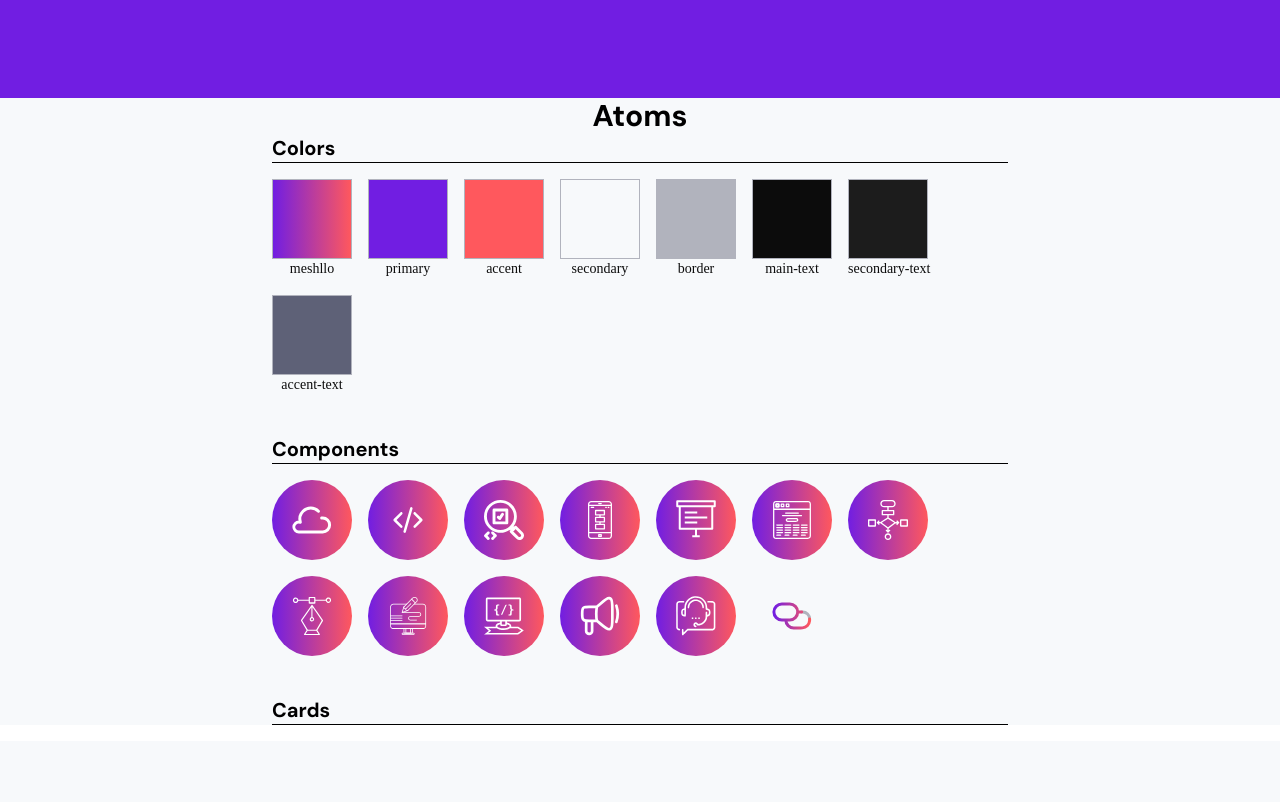
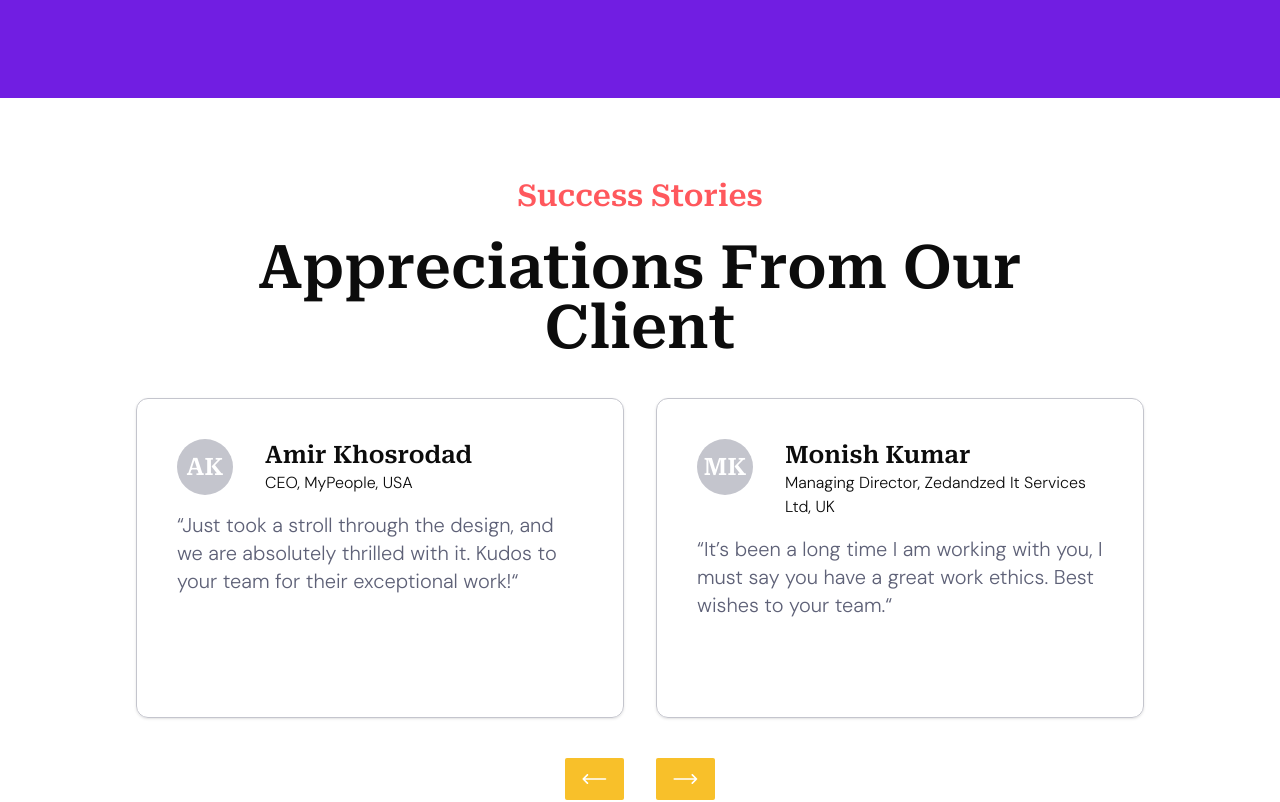
Before and after one commit to nazmuldipu/meshllo, a Next.js app: page / in a window 1280 px wide. Shown: the part 5760-6562 px from the top of the page. Built offline with nearby package versions, Linux system fonts and the light colour scheme.

Commit message:
feedback added

```diff
--- /dev/null
+++ b/src/components/icons/LeftIcon.tsx
@@ -0,0 +1,25 @@
+import React from "react";
+
+interface Props {
+  [key: string]: any;
+}
+
+export default function LeftIcon(props: Props): JSX.Element {
+  const { pathClassName, ...rest } = props;
+  return (
+    <svg
+      fill="none"
+      viewBox="0 0 29 12"
+      {...rest}
+      xmlns="http://www.w3.org/2000/svg"
+    >
+      <path
+        className={pathClassName ? `stroke-current ${pathClassName}` : ""}
+        d="M27.6667 6H1M1 6L6 1M1 6L6 11"
+        strokeWidth="2"
+        strokeLinecap="round"
+        strokeLinejoin="round"
+      />
+    </svg>
+  );
+}
--- /dev/null
+++ b/src/components/icons/RightIcon.tsx
@@ -0,0 +1,25 @@
+import React from "react";
+
+interface Props {
+  [key: string]: any;
+}
+
+export default function RightIcon(props: Props): JSX.Element {
+  const { pathClassName, ...rest } = props;
+  return (
+    <svg
+      fill="none"
+      viewBox="0 0 29 12"
+      {...rest}
+      xmlns="http://www.w3.org/2000/svg"
+    >
+      <path
+        className={pathClassName ? `stroke-current ${pathClassName}` : ""}
+        d="M1 6H27.6667M27.6667 6L22.6667 1M27.6667 6L22.6667 11"
+        strokeWidth="2"
+        strokeLinecap="round"
+        strokeLinejoin="round"
+      />
+    </svg>
+  );
+}
--- /dev/null
+++ b/src/components/molecules/FeedbackCard.tsx
@@ -0,0 +1,29 @@
+interface Props {
+  icon: string;
+  title: string;
+  subtitle: string;
+  text: string;
+}
+
+const FeedbackCard = ({ icon, title, subtitle, text }: Props) => {
+  return (
+    <div className="p-4 lg:p-10 border border-accent-light rounded-xl min-h-60 md:min-h-80 flex flex-col justify-start shadow">
+      <div className="flex gap-4 lg:gap-8">
+        <div className="w-10 md:w-14 h-10 md:h-14 bg-accent-light rounded-full font-serif text-lg md:text-2xl font-semibold text-white flex justify-center items-center flex-shrink-0">
+          {icon}
+        </div>
+        <div className="">
+          <h3 className="font-serif text-lg md:text-2xl font-semibold">
+            {title}
+          </h3>
+          <p className=" text-sm md:text-base font-light">{subtitle}</p>
+        </div>
+      </div>
+      <p className="pt-4 text-accent-text text-base md:text-xl font-light">
+        “{text}“
+      </p>
+    </div>
+  );
+};
+
+export default FeedbackCard;
--- /dev/null
+++ b/src/components/templates/feedback.tsx
@@ -0,0 +1,89 @@
+import { useRef } from "react";
+import Data from "@/data/data";
+import { Swiper, SwiperSlide } from "swiper/react";
+
+import ContentWrapper from "../molecules/ContentWrapper";
+import SectionHeader from "../molecules/SectionHeader";
+
+// Import Swiper styles
+import "swiper/css";
+import "swiper/css/navigation";
+
+import FeedbackCard from "../molecules/FeedbackCard";
+import SVGIcon from "../icons/SVGIcon";
+import RightIcon from "../icons/RightIcon";
+import LeftIcon from "../icons/LeftIcon";
+
+const Feedback = () => {
+  const data = Data.feedback;
+  const swiperRef = useRef();
+
+  return (
+    <ContentWrapper
+      background="bg-white text-main-text font-sans"
+      className="py-10 md:py-16 lg:py-20 "
+    >
+      <SectionHeader
+        title={data.title}
+        subtitle={data.subtitle}
+        details={data.details}
+        textAlignment="center"
+      />
+      <Swiper
+        ref={swiperRef}
+        slidesPerView={6}
+        breakpoints={{
+          0: {
+            slidesPerView: 1,
+          },
+          768: {
+            slidesPerView: 2,
+          },
+        }}
+        spaceBetween={16}
+        onBeforeInit={(swiper) => {
+          swiperRef.current = swiper;
+        }}
+        loop={true}
+        className="mySwiper"
+      >
+        {data.content.data.map((item, index) => (
+          <SwiperSlide key={item.title} className="p-2">
+            <FeedbackCard
+              icon={item.icon}
+              title={item.title}
+              subtitle={item.subtitle}
+              text={item.text}
+            />
+          </SwiperSlide>
+        ))}
+      </Swiper>
+      <div className="flex justify-center gap-8 text-white pt-8">
+        <button
+          onClick={() => swiperRef.current?.slidePrev()}
+          className="bg-tertiary rounded-sm p-4"
+        >
+          <SVGIcon
+            icon={LeftIcon}
+            width={27}
+            height={10}
+            pathClassName="text-white"
+          />
+        </button>
+        <button
+          onClick={() => swiperRef.current?.slideNext()}
+          className="bg-tertiary rounded-sm p-4"
+        >
+          <SVGIcon
+            icon={RightIcon}
+            width={27}
+            height={10}
+            pathClassName="text-white"
+          />
+        </button>
+      </div>
+    </ContentWrapper>
+  );
+};
+
+export default Feedback;
--- a/src/data/data.tsx
+++ b/src/data/data.tsx
@@ -235,6 +235,41 @@ const Data = {
       data: [],
     },
   },
+  feedback: {
+    title: "Appreciations From Our Client",
+    subtitle: "Success Stories",
+    details: "",
+    dialog: "",
+    content: {
+      header: "",
+      data: [
+        {
+          icon: "AK",
+          title: "Amir Khosrodad",
+          subtitle: "CEO, MyPeople, USA",
+          text: "Just took a stroll through the design, and we are absolutely thrilled with it. Kudos to your team for their exceptional work!",
+        },
+        {
+          icon: "MK",
+          title: "Monish Kumar",
+          subtitle: "Managing Director, Zedandzed It Services Ltd, UK",
+          text: "It’s been a long time I am working with you, I must say you have a great work ethics. Best wishes to your team.",
+        },
+        {
+          icon: "MA",
+          title: "Muammar Ahmad",
+          subtitle: "Managing Director, Zedandzed It Services Ltd, Bangladesh",
+          text: "Impressive services and hope to work with you guys again.",
+        },
+        {
+          icon: "TH",
+          title: "Touhid Hridoy",
+          subtitle: "CEO, Bistriti Architecture, Bangladesh",
+          text: "Great service and team. Love the work you did. Appreciate your professionalism.",
+        },
+      ],
+    },
+  },
   contact: {
     email: "support@meshllo.com",
     phone: "+8801912239643",
--- a/src/pages/index.tsx
+++ b/src/pages/index.tsx
@@ -1,5 +1,4 @@
 import Navbar from "@/components/templates/navbar";
-import Atoms from "@/components/templates/atoms";
 import Hero from "@/components/templates/hero";
 import Engagement from "@/components/templates/engagement";
 import Services from "@/components/templates/services";
@@ -7,6 +6,7 @@ import AboutUs from "@/components/templates/aboutUs";
 import Footer from "@/components/templates/footer";
 import Head from "next/head";
 import ContactUs from "@/components/templates/contactUs";
+import Feedback from "@/components/templates/feedback";
 
 export default function Home() {
   return (
@@ -19,9 +19,7 @@ export default function Home() {
       <Engagement />
       <Services />
       <AboutUs />
-      <div className="bg-secondary">
-        <Atoms />
-      </div>
+      <Feedback />
       <ContactUs />
       <Footer />
     </article>
--- a/src/styles/globals.css
+++ b/src/styles/globals.css
@@ -78,3 +78,16 @@
     @apply text-base leading-5;
   }
 }
+
+.swiper-container {
+  /* change container to overflow visible */
+  overflow: visible;
+  /* add enough padding to account for the shadow */
+  padding: 5px;
+}
+.my-swipe-wrapper {
+  /* add the overflow to the outer wrapper */
+  overflow: hidden;
+  /* add negative margin to counteract the padding */
+  margin: -5px;
+}
--- a/src/styles/variable.css
+++ b/src/styles/variable.css
@@ -13,7 +13,7 @@
   --secondary-text: #1c1c1c;
   --secondary-text-hover: #5e6177;
   --accent-text: #5e6177;
-
+  --accent-light: #c4c5cd;
   --text-f: "Inter";
   --title-f: "Inter";
   --tertiary: #f8c02a;
--- a/tailwind.config.ts
+++ b/tailwind.config.ts
@@ -25,6 +25,7 @@ const config: Config = {
         "secondary-text": "var(--secondary-text)",
         "secondary-text-hover": "var(--secondary-text-hover)",
         "accent-text": "var(--accent-text)",
+        "accent-light": "var(--accent-light)",
         tertiary: "var(--tertiary)",
       },
       fontFamily: {
```
Also changed, not shown: package.json (+5 -4 lines), 1 other file (tests, documents, lock files or other folders).
